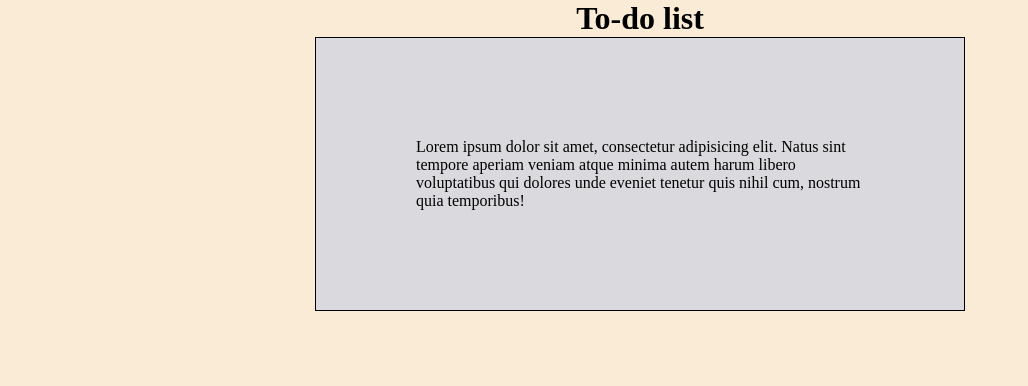
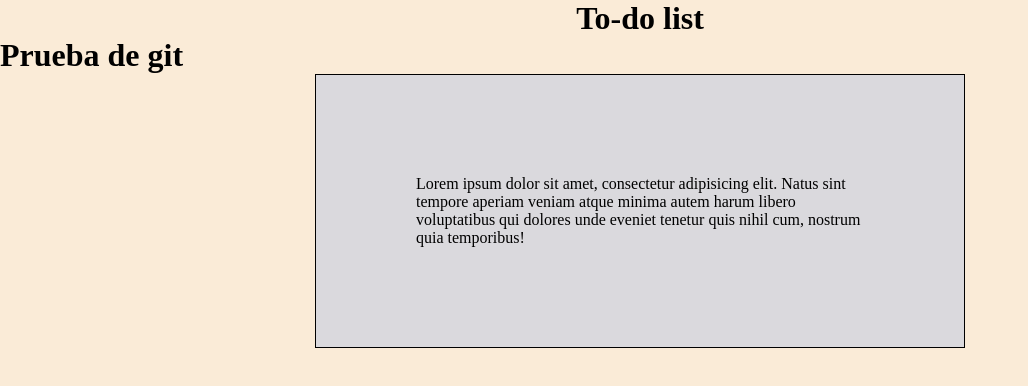
Before and after one commit to Heatscar/lista-por-hacer, a plain HTML site: page index.html in a window 1280 px wide. Shown: the whole page, without its empty margins (0-1028 px from the left). Drawn offline with Linux system fonts and the light colour scheme; a script that the page names is missing.

Commit message:
se añadio h1

```diff
--- a/index.html
+++ b/index.html
@@ -14,6 +14,7 @@
         </section>
         <header>
             <h1 class="titulo">To-do list</h1>
+            <h1>Prueba de git</h1>
         </header>
         <div class="content">
             <p>Lorem ipsum dolor sit amet, consectetur adipisicing elit.
```
